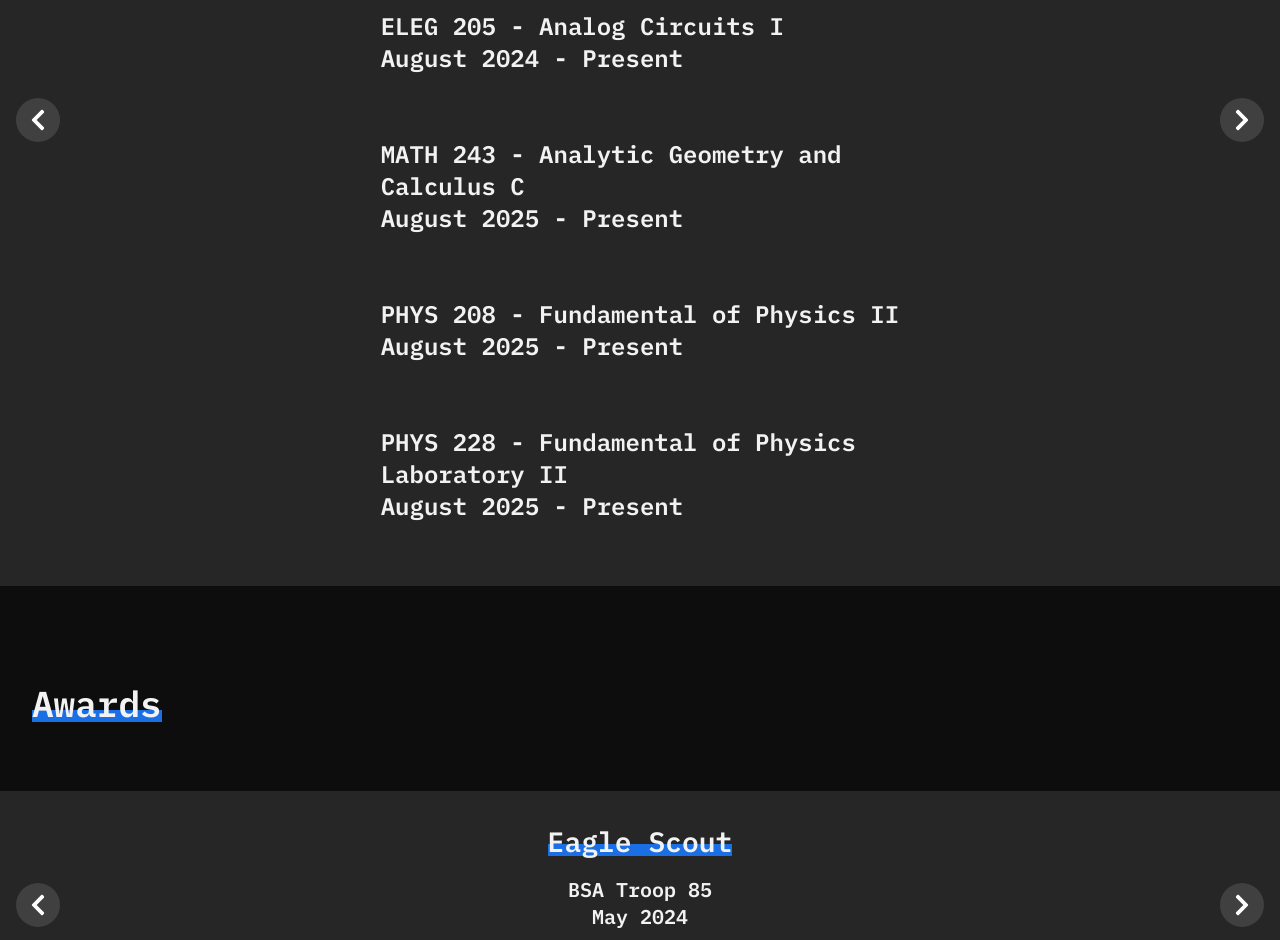
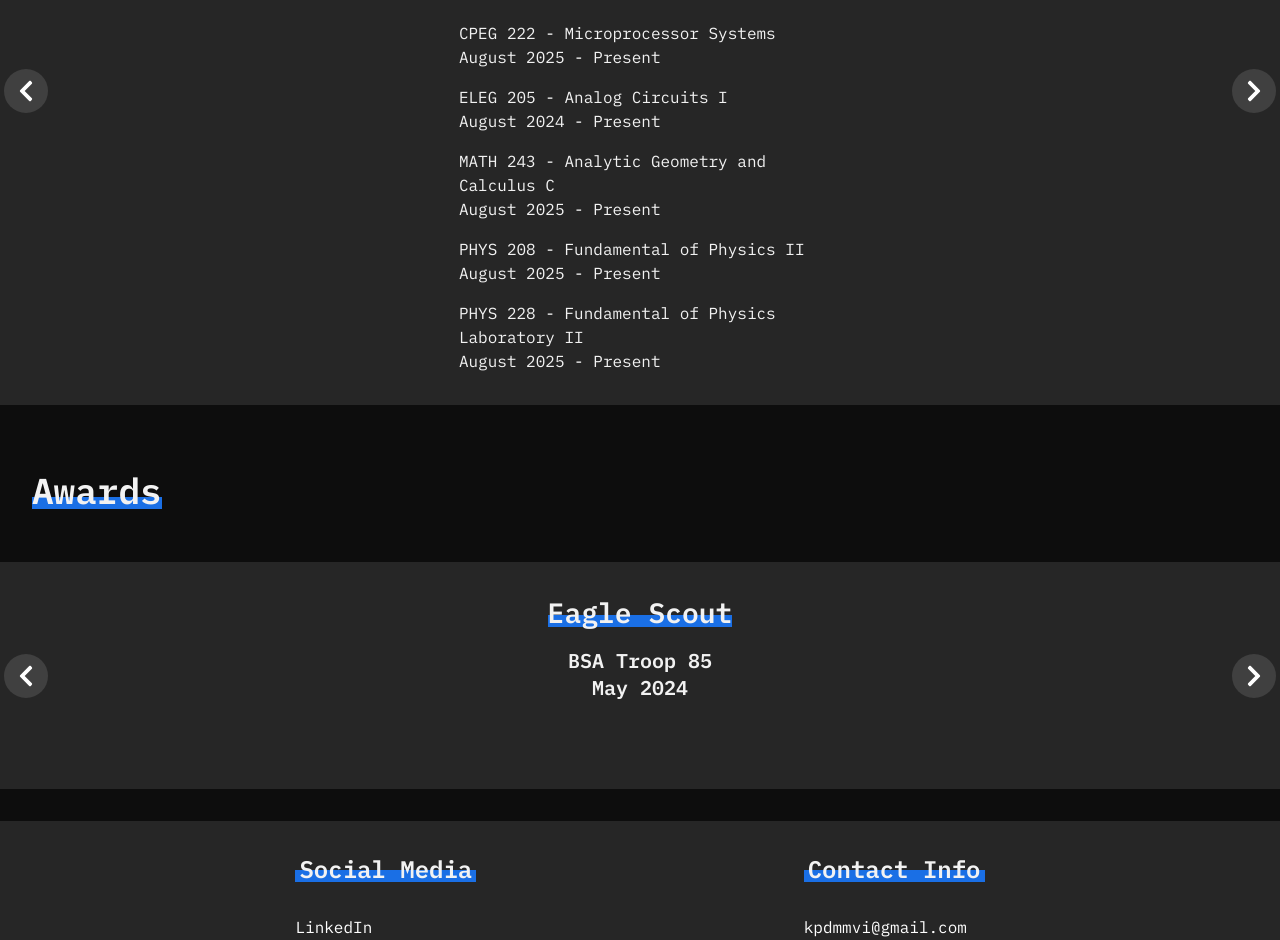
Before and after one commit to Davey5506/davey5506.github.io, a React (Vite) app in the folder portfolio/: page / in a window 1280 px wide. Shown: the part 1860-2800 px from the top of the page. Built offline with nearby package versions, Linux system fonts and the light colour scheme.

Commit message:
Adjusted style

```diff
--- a/portfolio/index.html
+++ b/portfolio/index.html
@@ -1,5 +1,5 @@
 <!doctype html>
-<html lang="en">
+<html lang="en" style="width:100vw">
   <head>
     <meta charset="UTF-8" />
     <link rel="icon" type="image/png" href="/logo.png" />
--- a/portfolio/src/sections/Education.jsx
+++ b/portfolio/src/sections/Education.jsx
@@ -28,7 +28,7 @@ function Education() {
                     justifyContent: "center",
                 }}
             >
-                <h4 style={{textAlign: "left"}}>{course.name}<br />{course.dates}</h4>
+                <p style={{textAlign: "left"}}>{course.name}<br />{course.dates}</p>
             </div>
         ));
     }
--- a/portfolio/src/sections/Footer.jsx
+++ b/portfolio/src/sections/Footer.jsx
@@ -3,12 +3,16 @@ function Footer() {
         <footer>
             <div>
                 <h4 className="var-background">Social Media</h4>
-                <p><a href="www.linkedin.com/in/david-kennedy-mmvi">LinkedIn</a></p>
-                <p><a href="https://github.com/Davey5506">GitHub</a></p>
+                <ul>
+                    <li><a href="https://www.linkedin.com/in/david-kennedy-mmvi">LinkedIn</a></li>
+                    <li><a href="https://github.com/Davey5506">GitHub</a></li>
+                </ul>
             </div>
             <div>
                 <h4 className="var-background">Contact Info</h4>
-                <p><a href="mailto:kpdmmvi@gmail.com">kpdmmvi@gmail.com</a></p>
+                <ul>
+                    <li><a href="mailto:kpdmmvi@gmail.com">kpdmmvi@gmail.com</a></li>
+                </ul>
             </div>
         </footer>
     );
--- a/portfolio/src/sections/Skills.jsx
+++ b/portfolio/src/sections/Skills.jsx
@@ -19,7 +19,7 @@ function Skills() {
     const skillElements = Pskills.map((skill) => (
         <div key={skill.name} className="scroll-item">
             <h3>{skill.name}</h3>
-            <h4>{skill.details}</h4>
+            <p>{skill.details}</p>
         </div>
     ));
 
--- a/portfolio/src/style/index.css
+++ b/portfolio/src/style/index.css
@@ -7,13 +7,19 @@
     --secondary-accent-color: #0EBE2C;
     --font-color: #F2F2F2;
     --font-family: "IBM Plex Mono", monospace;
-    --font-size-h1: 2.5rem;
-    --font-size-h2: 2.25rem;
-    --font-size-h3: 1.75rem;
-    --font-size-h4: 1.5rem;
-    --font-size-h5: 1.25rem;
-    --font-size-p: 1rem;
+    --font-size-h1: clamp(1.75rem, 1rem + 2vw, 2.5rem);
+    --font-size-h2: clamp(1.5rem, 0.8rem + 2vw, 2.25rem);
+    --font-size-h3: clamp(1.25rem, 0.7rem + 1.5vw, 1.75rem);
+    --font-size-h4: clamp(1.1rem, 0.6rem + 1.5vw, 1.5rem);
+    --font-size-h5: clamp(1rem, 0.6rem + 1vw, 1.25rem);
+    --font-size-p: clamp(0.5rem, 0.5rem + 1vw, 1rem);
 }
+
+#root {
+    overflow: hidden;
+    overflow-wrap: normal;
+}
+
 body{
     width: 100%;
     margin: 0;
@@ -109,6 +115,17 @@ p{
     line-height: normal;
     width: clamp(calc(768px / 2), 50%, 50%);
     color: var(--font-color);
+    width: clamp(250px, 60%, 800px);
+}
+
+li {
+    font-family: var(--font-family);
+    font-size: var(--font-size-h5);
+    font-style: normal;
+    font-weight: 400;
+    line-height: normal;
+    width: fit-content;
+    color: var(--font-color);
 }
 
 a {
@@ -123,15 +140,34 @@ a {
 
 footer {
     width: 100%;
-    height: 300px;
+    height: fit-content;
     background-color: var(--secondary-color);
     display: flex;
     flex-direction: row;
     justify-content: space-evenly;
+    padding-bottom: 2rem;
 }
 
-footer p {
-    margin: 2rem;
+@media (max-width: 799px) {
+    footer {
+        flex-direction: column;
+    }
+}
+
+footer ul {
+    padding-left: 32px;
+}
+
+footer li {
+    list-style: none;
+    margin-bottom: 1rem;
+    font-size: var(--font-size-p);
+    font-family: var(--font-family);
+    color: var(--font-color);
+}
+
+footer li a {
+    font-size: var(--font-size-p)
 }
 
 footer a:hover {
@@ -244,9 +280,10 @@ footer h4 {
     display: flex;
     flex-direction: row;
     flex-wrap: wrap;
-    align-items: center;
+    align-content: center;
     justify-content: space-between;
-    gap: 2rem;;
+    gap: 2rem;
+    overflow: hidden;
 }
 
 @media (max-width: 799px) {
@@ -268,7 +305,7 @@ footer h4 {
 .scroll-content {
     display: flex;
     overflow-x: auto;
-    padding: 1rem 0;
+    padding: 0;
     scroll-snap-type: x mandatory;
     -ms-overflow-style: none;  /* IE and Edge */
     scrollbar-width: none;  /* Firefox */
@@ -289,7 +326,7 @@ footer h4 {
     border-radius: 0rem;
     scroll-snap-align: start;
     padding: 2rem 0;
-    margin: 1rem 1rem;
+    margin: 0rem 1rem;
 }
 
 .scroll-content .scroll-item h3 {
@@ -333,11 +370,11 @@ footer h4 {
 }
 
 .scroll-button.left {
-    left: 1rem;
+    left: 0.25rem;
 }
 
 .scroll-button.right {
-    right: 1rem;
+    right: 0.25rem;
 }
 
 #skills {
@@ -363,3 +400,15 @@ footer h4 {
         align-items: center;
     }
 }
+
+#Awards {
+    display: flex;
+    flex-direction: column;
+    align-items: start;
+}
+
+@media (max-width: 799px) {
+    #Awards {
+        align-items: center;
+    }
+}
```
